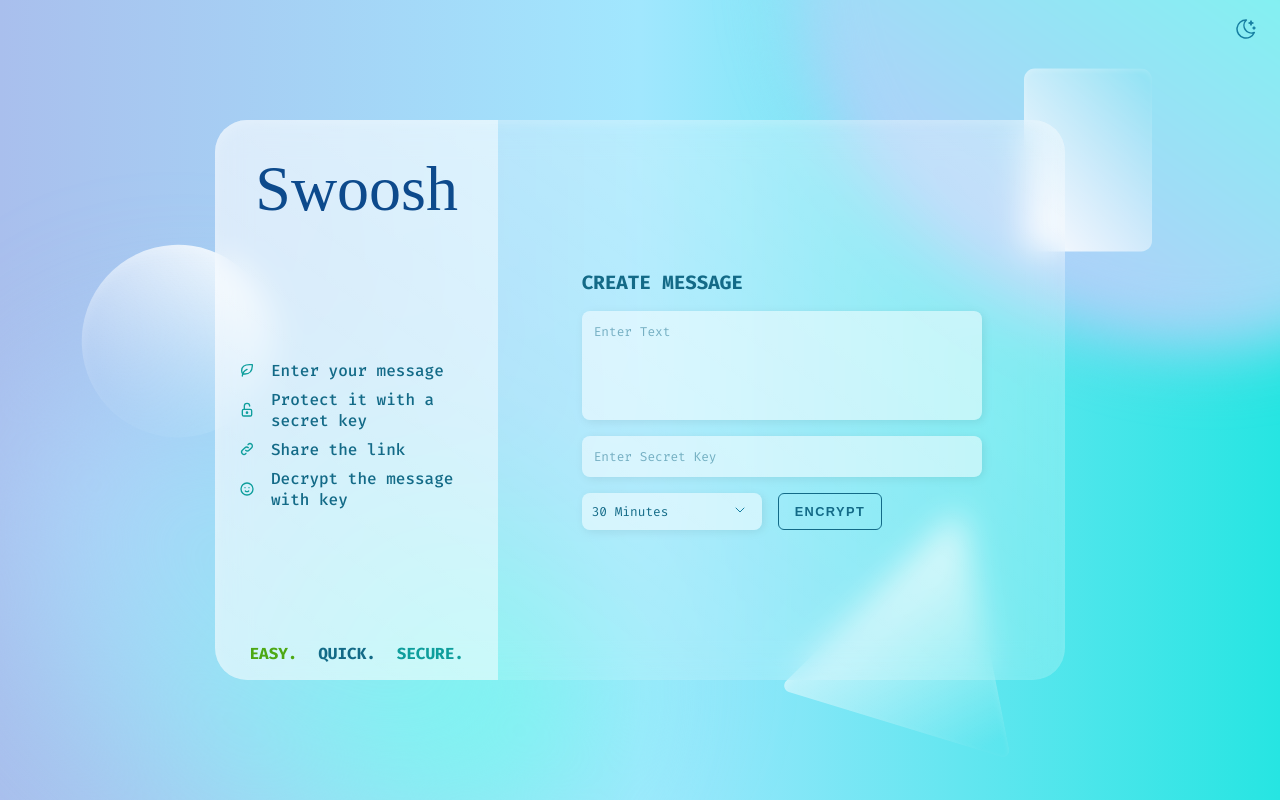
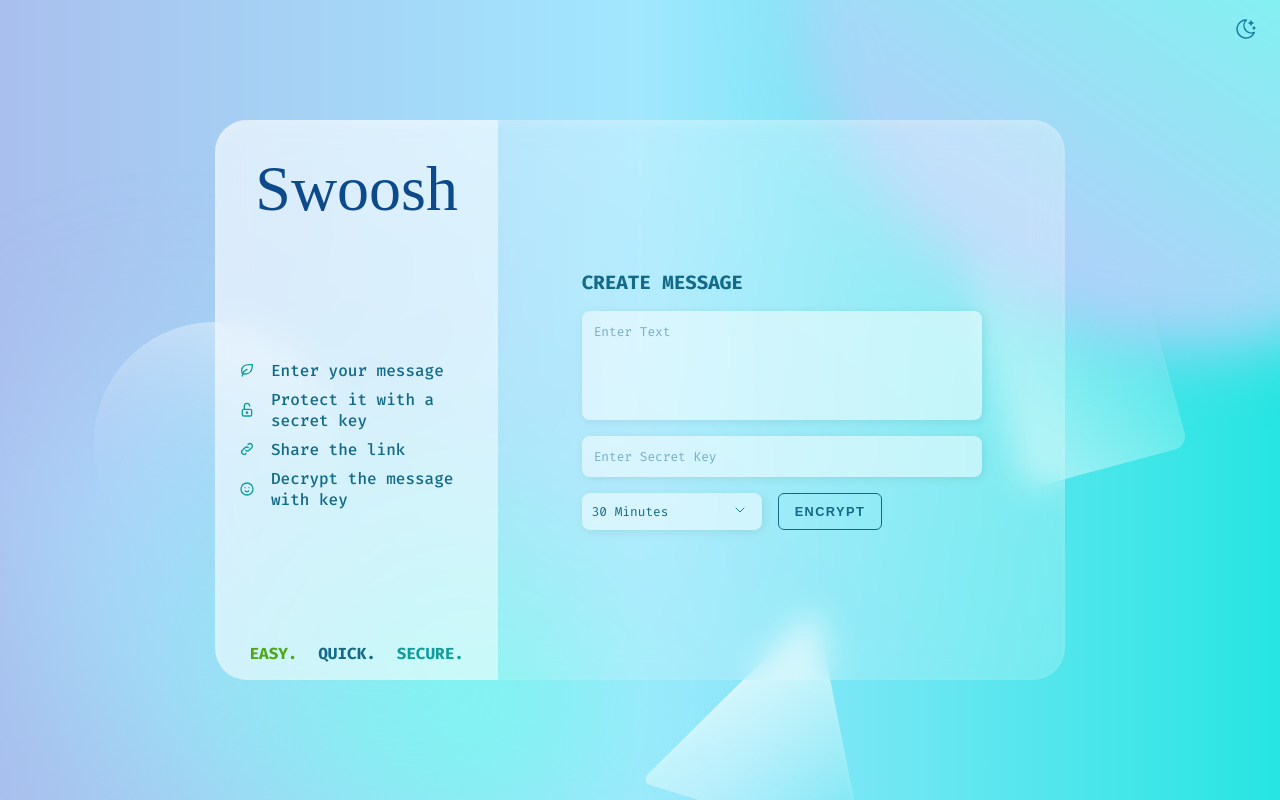
Before and after one commit to singlarobin/text-encryptor, a React (Create React App) app: page / in a window 1280 px wide. Built offline with nearby package versions, Linux system fonts and the light colour scheme; a web font is replaced by a local one.

Commit message:
Calculate position of figures on window resize

```diff
--- a/src/components/page/index.js
+++ b/src/components/page/index.js
@@ -1,4 +1,4 @@
-import { useEffect, useState } from 'react';
+import { useEffect, useRef, useState } from 'react';
 import IconButton from '../iconButton';
 import classes from './styles.module.css';
 import DarkModeIcon from '../../assets/icons/darkModeIcon';
@@ -13,8 +13,26 @@ import Circle from '../../assets/shapes/circle';
 
 const Page = props => {
     const [darkMode, setDarkMode] = useState(false);
+    const webViewRef = useRef(null);
+    const [webViewDimensions, setWebViewDimensions] = useState(null);
 
-    useEffect(() => loadTheme(), []);
+    useEffect(() => {
+        loadTheme();
+        handlePageResize();
+    }, []);
+
+    useEffect(() => {
+        window.addEventListener('resize', handlePageResize);
+        return () => window.removeEventListener('resize', handlePageResize);
+    }, []);
+
+    const handlePageResize = () => {
+        setWebViewDimensions(
+            window.innerWidth >= 768
+                ? webViewRef?.current?.getBoundingClientRect()
+                : null
+        );
+    };
 
     const loadTheme = () => {
         const currTheme = getTheme();
@@ -48,7 +66,7 @@ const Page = props => {
                 {props.children}
                 <Footer />
             </div>
-            <div className={classes.webView}>
+            <div ref={webViewRef} className={classes.webView}>
                 <div className={classes.leftContainer}>
                     <Header />
                     <Description style={{ flex: '1' }} />
@@ -59,21 +77,28 @@ const Page = props => {
                 </div>
             </div>
 
-            <div className={classes.rectangle}>
+            <div className={classes.rectangle} style={webViewDimensions && {
+                top: webViewDimensions?.top + (0.2 * webViewDimensions?.height),
+                left: webViewDimensions?.right - (0.1 * webViewDimensions?.width),
+            }}>
                 <Rectangle darkTheme={darkMode} style={{
                     width: 'inherit',
                     height: 'inherit',
                 }} />
             </div>
-
-            <div className={classes.circle}>
+            <div className={classes.circle} style={webViewDimensions && {
+                top: webViewDimensions?.top + (0.35 * webViewDimensions?.height),
+                left: webViewDimensions?.left - (0.15 * webViewDimensions?.width),
+            }}>
                 <Circle darkTheme={darkMode} style={{
                     width: 'inherit',
                     height: 'inherit',
                 }} />
             </div>
-
-            <div className={classes.triangle}>
+            <div className={classes.triangle} style={webViewDimensions && {
+                top: webViewDimensions?.bottom - (0.2 * webViewDimensions?.height),
+                left: webViewDimensions?.right - (0.5 * webViewDimensions?.width),
+            }}>
                 <Triangle darkTheme={darkMode} style={{
                     width: 'inherit',
                     height: 'inherit',
--- a/src/components/page/styles.module.css
+++ b/src/components/page/styles.module.css
@@ -14,11 +14,6 @@
     position: fixed;
     height: 100vh;
     width: 100vw;
-    /* background: url('../../assets/images/text-encryptor-bg.png'); */
-    background-position: center;
-    background-repeat: no-repeat;
-    background-size: cover;
-    background-blend-mode: lighten;
 }
 
 .pageContent {
@@ -48,25 +43,27 @@
     width: 8rem;
     height: 12rem;
     position: absolute;
-    top: 10%;
-    right: 0%;
+    top: 20%;
+    right: -10%;
     transform: rotate(-8deg);
+    opacity: 0.5;
 }
 
 .circle {
     width: 40rem;
     height: 40rem;
     position: absolute;
-    top: 30%;
+    top: 50%;
     left: -30%;
+    opacity: 0.6;
 }
 
 .triangle {
     width: 20rem;
     height: 18rem;
     position: absolute;
-    bottom: -20%;
-    right: -20%;
+    bottom: -5%;
+    right: -30%;
     transform: rotate(70deg);
 }
 
@@ -140,6 +137,7 @@
 }
 
 @media screen and (min-width: 1024px) {
+
     .mobileView {
         display: none;
     }
@@ -155,6 +153,8 @@
         border-radius: 2rem;
         backdrop-filter: blur(1rem);
         z-index: 3;
+        transform: translateZ(10px);
+        transform-style: preserve-3d;
         box-shadow: inset 2px 5px 10px #FFFFFF29;
     }
 
@@ -176,20 +176,25 @@
 
     .rectangle {
         top: 8%;
-        right: 10%;
-        transform: rotate(0deg);
-        z-index: 1;
+        right: -12%;
+        transform: rotate(-15deg);
+        width: 12rem;
+        height: 15rem;
     }
 
     .circle {
-        top: 30%;
-        left: 6%;
+        top: 15%;
+        left: -15%;
+        width: 50rem;
+        height: 50rem;
     }
 
     .triangle {
-        bottom: 5%;
+        bottom: -15%;
         right: 15%;
         transform: rotate(0deg);
+        width: 18rem;
+        height: 18rem;
     }
 
     .leftEllipse {
@@ -206,18 +211,6 @@
 }
 
 @media screen and (min-width: 1500px) {
-    .rectangle {
-        right: 18%;
-    }
-
-    .circle {
-        left: 15%;
-    }
-
-    .triangle {
-        right: 25%;
-    }
-
     .leftEllipse {
         left: 10%;
     }
```
